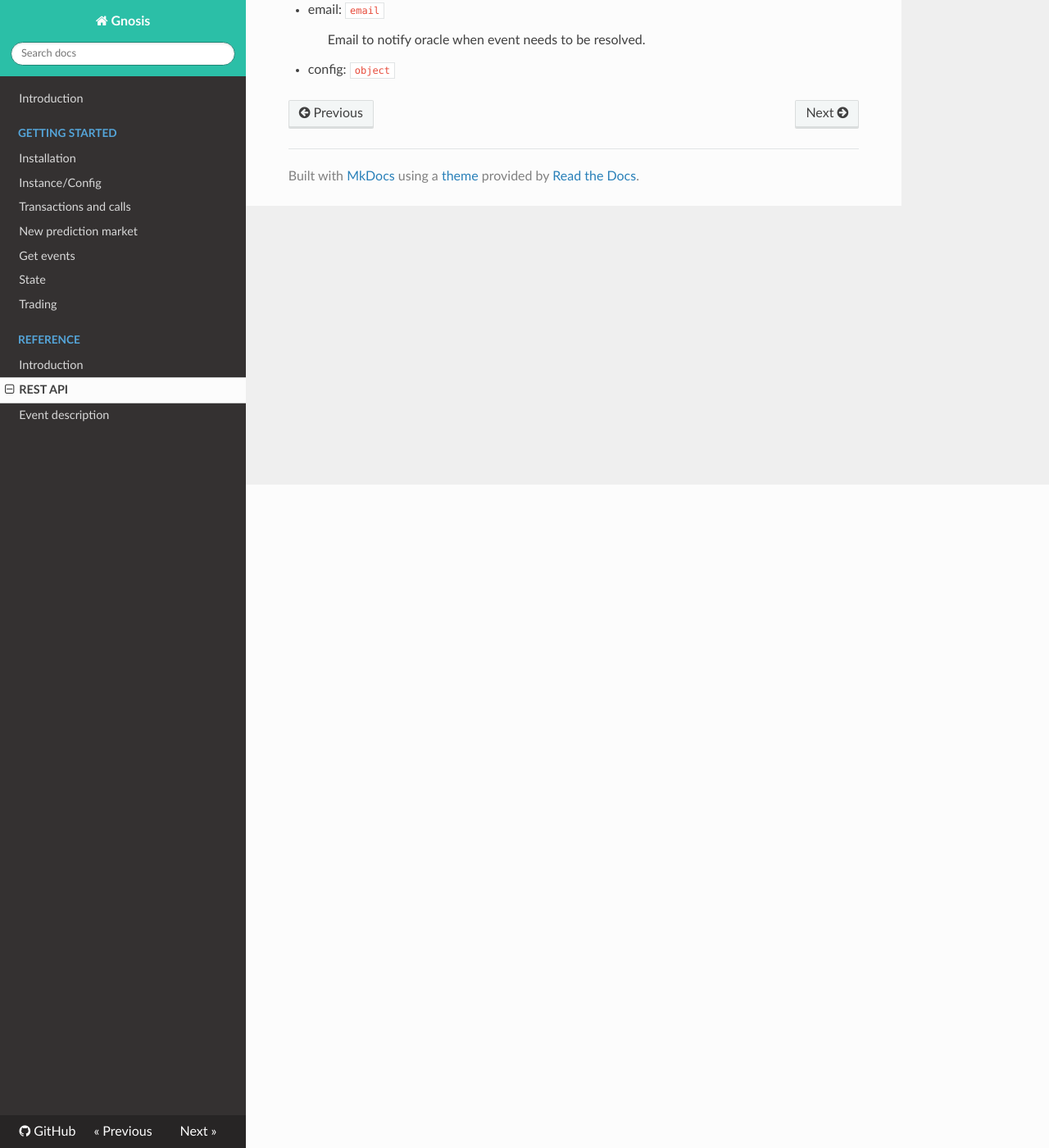
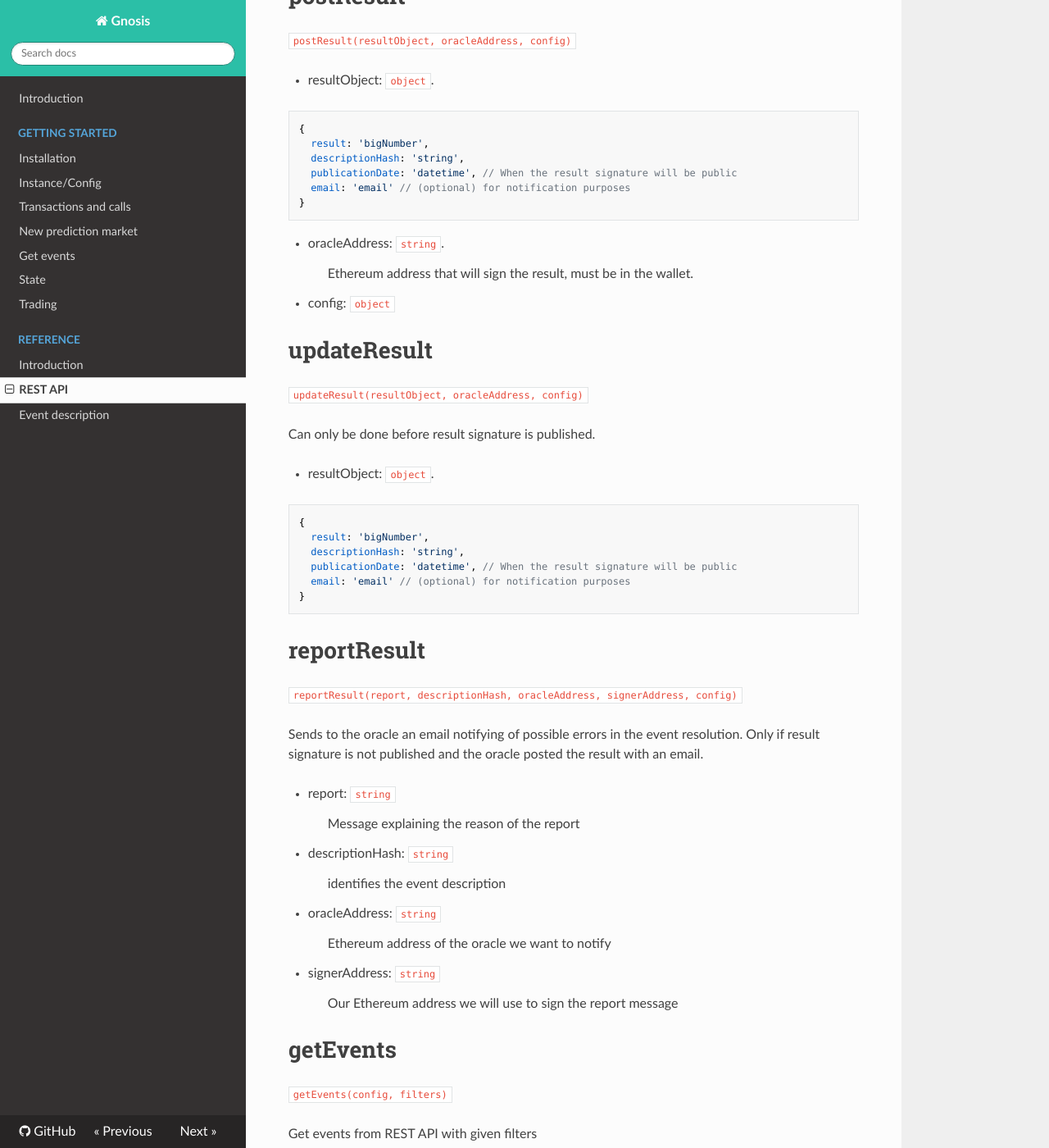
Before and after one commit to Consensys/gnosis-docs, an MkDocs documentation site: the page built from docs/api_reference/api.md, in a window 1280 px wide and 1400 px high, scrolled down 809 px. Shown: the whole window at 82% size. Built offline with MkDocs 1.6.1, drawn with Linux system fonts in a browser that asks for light colours; nearby versions of some CDN libraries; old or Windows-style settings are respelled for this version of MkDocs; some of the changed text lies outside the part shown.

Commit message:
updated API reference

````diff
--- a/docs/api_reference/api.md
+++ b/docs/api_reference/api.md
@@ -2,20 +2,13 @@
 `createEvent(event, oracleAddress, config)`
 
   * event: `object`
-  > (Discrete or Ranged see [Event Description](/api_reference/eventDescription))
+  > Discrete or Ranged see [Event Description](/api_reference/eventDescription)
 
   * oracleAddress: `string`
   > Ethereum address used to sign the event description. You must own this address
 
   * config: `object`
 
-------
-```js
-// Response
- {
-   data: event
- }
-```
 
 # subscribeOracleToEvent
 `subscribeOracleToEvent(givenFee, descriptionHash, oracleAddress, email, config)`
@@ -30,3 +23,134 @@
 > Email to notify oracle when event needs to be resolved.
 
 * config: `object`
+
+
+# postResult
+`postResult(resultObject, oracleAddress, config)`
+
+* resultObject: `object`.
+
+```js
+{
+  result: 'bigNumber',
+  descriptionHash: 'string',
+  publicationDate: 'datetime', // When the result signature will be public
+  email: 'email' // (optional) for notification purposes
+}
+```
+* oracleAddress: `string`.
+> Ethereum address that will sign the result, must be in the wallet.
+
+* config: `object`
+
+# updateResult
+`updateResult(resultObject, oracleAddress, config)`
+
+Can only be done before result signature is published.
+
+* resultObject: `object`.
+```js
+{
+  result: 'bigNumber',
+  descriptionHash: 'string',
+  publicationDate: 'datetime', // When the result signature will be public
+  email: 'email' // (optional) for notification purposes
+}
+```
+
+# reportResult
+`reportResult(report, descriptionHash, oracleAddress, signerAddress, config)`
+
+Sends to the oracle an email notifying of possible errors in the event resolution. Only if result signature is not published and the oracle posted the result with an email.
+
+* report: `string`
+> Message explaining the reason of the report
+
+* descriptionHash: `string`
+> identifies the event description
+
+* oracleAddress: `string`
+> Ethereum address of the oracle we want to notify
+
+* signerAddress: `string`
+> Our Ethereum address we will use to sign the report message
+
+# getEvents
+`getEvents(config, filters)`
+
+Get events from REST API with given filters
+
+* config: `object`
+* filters: `object` (optional)
+> * creator_address: `string`, ethereum address of the description creator.
+> * oracle_addresses: `string`, ethereum addresses comma separated of off-chain-oracles.
+> * resolution_date_gt: `dateTime` [ISO 8641](https://en.wikipedia.org/wiki/ISO_8601)
+> * description_hashes: `string`, description hashes comma separated.
+> * include_whitelisted_oracles: `True|true|1`, includes whitelisted oracle's events.
+> * page: `integer`
+> * page_size: `integer`
+
+# createEventRevision
+`createEventRevision(revision, oracleAddress, config)`
+
+* revision: `object`
+```js
+const discreteRevision = {
+  title: 'string',
+  description: 'string',
+  sourceURL: 'url',
+  resolutionDate: 'datetime',
+  outcomes: ['string'],
+  nonce: 'integer', // Incremental index, 0 for first revision
+  descriptionHash: 'string'
+}
+
+const rangedRevision = {
+  title: 'string',
+  description: 'string',
+  sourceURL: 'url',
+  resolutionDate: 'datetime',
+  unit: 'string',
+  decimals: 'integer',
+  nonce: 'integer', // Incremental index, 0 for first revision
+  descriptionHash: 'string'
+}
+```
+
+* oracleAddress: `string`
+> Ethereum address that signs the revision
+
+* config: `object`
+
+# getContracts
+`getContracts(filters, config)`
+
+Gets accounts and contracts addresses from API.
+
+* filters: `object`
+> * oracle_addresses: Creator of contract
+> * include_whiteslited_contracts: Includes whitelisted contracts
+
+* config: `object`
+
+# getOracleDetails
+`getOracleDetails(config, address)`
+
+* config: `object`
+* address: `string`
+> Oracle Ethereum address
+
+
+# addOffChainOracle
+`addOffChainOracle(oracle, oracleAddress, config)`
+
+* oracle: `object`
+```js
+{
+  name: 'string'
+}
+```
+* oracleAddress: `string`
+> Ethereum address
+
+* config: `object`
````
Also changed, not shown: docs/api_reference/introduction.md (+3 -3 lines), docs/getting_started/state.md (+1 -1 lines).
